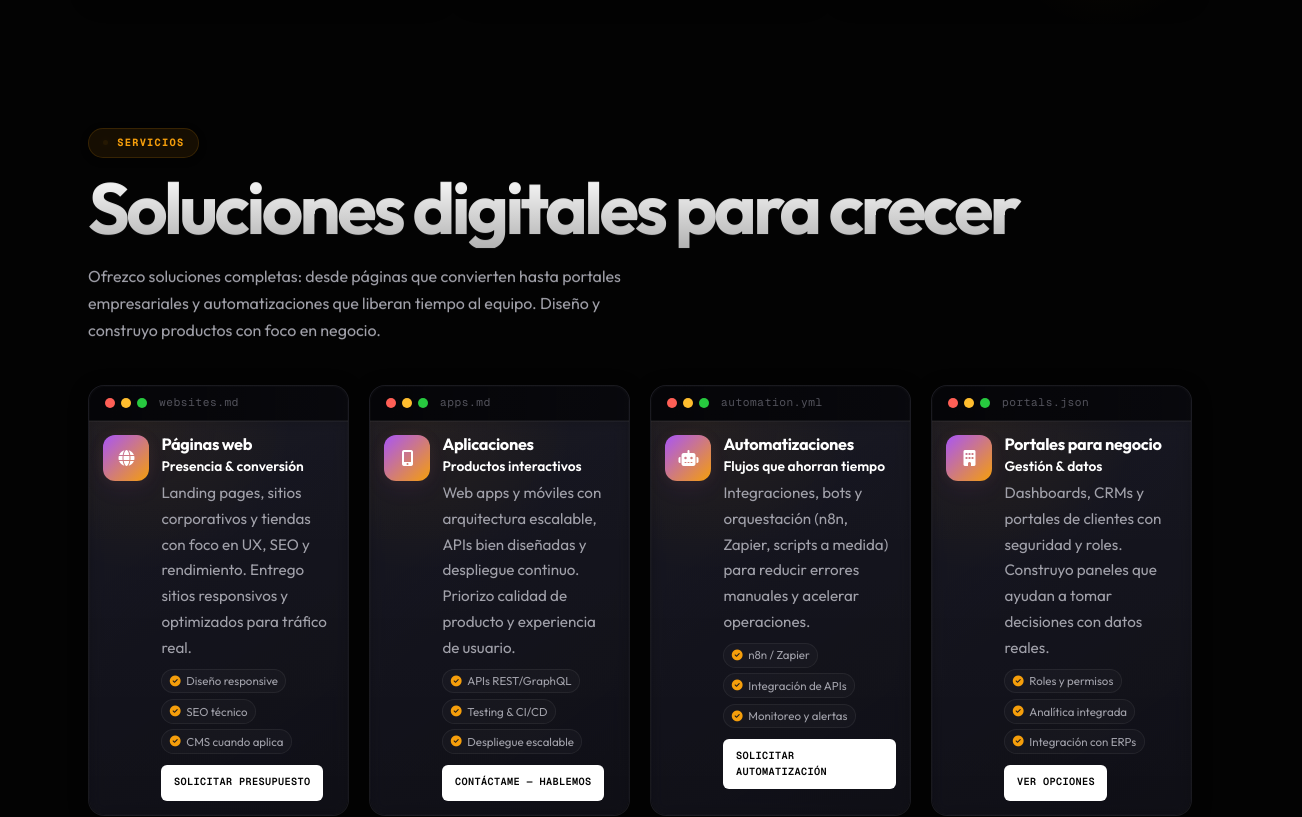
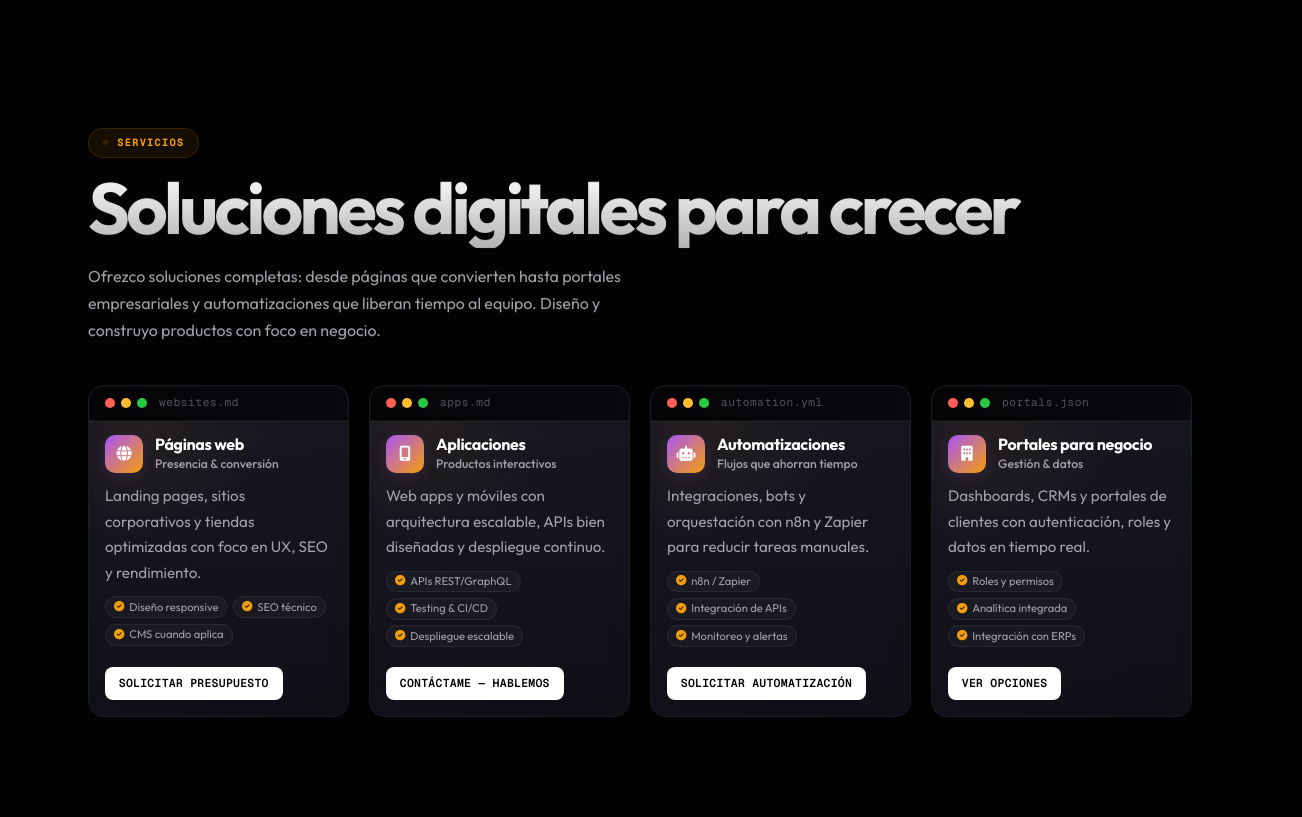
Before and after one commit to erazoandres/portafolio, a React (Vite) app: page / in a window 1280 px wide. Shown: the part 1269-2086 px from the top of the page, 1302 px wide, since content can reach past the window. Built offline with nearby package versions, Linux system fonts and the light colour scheme.

Commit message:
style: optimize service-card layout to be compact and space-efficient

```diff
--- a/src/components/ServicesSection.jsx
+++ b/src/components/ServicesSection.jsx
@@ -22,13 +22,16 @@ export default function ServicesSection() {
           <FadeIn key={svc.title}>
             <TerminalCard filename={svc.file} className="service-card">
               <div className="service-card-inner">
+                <div className="service-card-header">
                   <div className="service-icon-circle" aria-hidden="true">
                     <i className={svc.icon}></i>
                   </div>
+                  <div className="service-title-group">
+                    <h3>{svc.title}</h3>
+                    <span className="service-tagline">{svc.tagline}</span>
+                  </div>
+                </div>
 
-                <div className="service-body">
-                  <h3>{svc.title}</h3>
-                  <p className="service-tagline">{svc.tagline}</p>
                 <p className="service-desc">{svc.desc}</p>
 
                 {svc.features && (
@@ -46,7 +49,6 @@ export default function ServicesSection() {
                   )}
                 </div>
               </div>
-              </div>
             </TerminalCard>
           </FadeIn>
         ))}
--- a/src/data/index.js
+++ b/src/data/index.js
@@ -167,7 +167,7 @@ export const servicesData = [
     file: 'websites.md',
     icon: 'fas fa-globe',
     tagline: 'Presencia & conversión',
-    desc: 'Landing pages, sitios corporativos y tiendas con foco en UX, SEO y rendimiento. Entrego sitios responsivos y optimizados para tráfico real.',
+    desc: 'Landing pages, sitios corporativos y tiendas optimizadas con foco en UX, SEO y rendimiento.',
     cta: 'Solicitar presupuesto',
     projectsLink: null,
     features: ['Diseño responsive', 'SEO técnico', 'CMS cuando aplica'],
@@ -177,7 +177,7 @@ export const servicesData = [
     file: 'apps.md',
     icon: 'fas fa-mobile-alt',
     tagline: 'Productos interactivos',
-    desc: 'Web apps y móviles con arquitectura escalable, APIs bien diseñadas y despliegue continuo. Priorizo calidad de producto y experiencia de usuario.',
+    desc: 'Web apps y móviles con arquitectura escalable, APIs bien diseñadas y despliegue continuo.',
     cta: 'Contáctame — hablemos',
     projectsLink: null,
     features: ['APIs REST/GraphQL', 'Testing & CI/CD', 'Despliegue escalable'],
@@ -187,7 +187,7 @@ export const servicesData = [
     file: 'automation.yml',
     icon: 'fas fa-robot',
     tagline: 'Flujos que ahorran tiempo',
-    desc: 'Integraciones, bots y orquestación (n8n, Zapier, scripts a medida) para reducir errores manuales y acelerar operaciones.',
+    desc: 'Integraciones, bots y orquestación con n8n y Zapier para reducir tareas manuales.',
     cta: 'Solicitar automatización',
     projectsLink: null,
     features: ['n8n / Zapier', 'Integración de APIs', 'Monitoreo y alertas'],
@@ -197,7 +197,7 @@ export const servicesData = [
     file: 'portals.json',
     icon: 'fas fa-building',
     tagline: 'Gestión & datos',
-    desc: 'Dashboards, CRMs y portales de clientes con seguridad y roles. Construyo paneles que ayudan a tomar decisiones con datos reales.',
+    desc: 'Dashboards, CRMs y portales de clientes con autenticación, roles y datos en tiempo real.',
     cta: 'Ver opciones',
     projectsLink: null,
     features: ['Roles y permisos', 'Analítica integrada', 'Integración con ERPs'],
--- a/src/style.css
+++ b/src/style.css
@@ -379,108 +379,78 @@ img {
 /* ─── SERVICES GRID ─── */
 .services-grid {
   display: grid;
-  grid-template-columns: repeat(auto-fit, minmax(240px, 1fr));
-  gap: clamp(0.85rem, 1.8vw, 1.25rem);
+  grid-template-columns: repeat(auto-fit, minmax(260px, 1fr));
+  gap: clamp(0.85rem, 1.5vw, 1.1rem);
   align-items: stretch;
-  margin-top: 2.25rem;
-}
-
-.service-card .service-icon {
-  font-size: 1.4rem;
-  width: 48px;
-  height: 48px;
+  margin-top: 1.75rem;
+}
+
+.service-card {
+  transition: transform var(--transition-spring), box-shadow var(--transition-smooth), border-color var(--transition-smooth);
+  will-change: transform, box-shadow;
+}
+
+.service-card .term-body {
+  padding: 0.85rem 1rem 1rem 1rem;
+}
+
+.service-card .service-card-inner {
+  display: flex;
+  flex-direction: column;
+  height: 100%;
+}
+
+.service-card-header {
+  display: flex;
+  align-items: center;
+  gap: 0.75rem;
+  margin-bottom: 0.4rem;
+}
+
+.service-icon-circle {
+  width: 38px;
+  height: 38px;
+  border-radius: 10px;
   display: inline-flex;
   align-items: center;
   justify-content: center;
-  border-radius: 12px;
-  background: linear-gradient(90deg, rgba(255,255,255,0.03), rgba(255,255,255,0.01));
-  color: var(--accent-secondary);
-  margin-bottom: 0.6rem;
-}
-
-.service-card .service-tagline {
-  font-weight: 600;
-  color: var(--text-primary);
-  margin-bottom: 0.25rem;
-  font-size: 0.86rem;
-  line-height: 1.35;
-}
-
-.service-actions {
-  margin-top: 0.65rem;
-  display: flex;
-  flex-wrap: wrap;
-  gap: 0.45rem;
-}
-
-/* Ensure focus visibility for keyboard users */
+  font-size: 0.95rem;
+  color: #fff;
+  background: linear-gradient(135deg, var(--accent-secondary), var(--accent));
+  box-shadow: 0 4px 14px rgba(168, 85, 247, 0.15);
+  flex-shrink: 0;
+}
+
+.service-title-group h3 {
+  margin: 0;
+  font-size: 1rem;
+  font-weight: 700;
+  line-height: 1.2;
+}
+
+.service-tagline {
+  display: block;
+  font-size: 0.76rem;
+  color: var(--text-secondary);
+  font-weight: 500;
+}
+
 .service-card:focus {
   outline: 3px solid rgba(245,158,11,0.12);
   outline-offset: 4px;
 }
 
-/* Enhanced service card visuals */
-.services-section {
-  position: relative;
-}
-
-.services-ambient {
-  position: absolute;
-  inset: -40% -10% auto -10%;
-  height: 320px;
-  background: radial-gradient(600px circle at 15% 30%, rgba(168,85,247,0.06), transparent 20%), radial-gradient(400px circle at 85% 60%, rgba(245,158,11,0.04), transparent 25%);
-  pointer-events: none;
-  z-index: 0;
-}
-
-.service-card {
-  transition: transform var(--transition-spring), box-shadow var(--transition-smooth), border-color var(--transition-smooth);
-  will-change: transform, box-shadow;
-}
-
-.service-card .term-body {
-  justify-content: stretch;
-  padding: 0.9rem;
-}
-
-.service-card .service-card-inner {
-  display: flex;
-  gap: 0.75rem;
-  align-items: flex-start;
-  height: 100%;
-}
-
-.service-icon-circle {
-  width: 46px;
-  height: 46px;
-  border-radius: 12px;
-  display: inline-flex;
-  align-items: center;
-  justify-content: center;
-  font-size: 1rem;
-  color: #fff;
-  background: linear-gradient(135deg, var(--accent-secondary), var(--accent));
-  box-shadow: 0 8px 22px rgba(168,85,247,0.08), 0 0 16px rgba(245,158,11,0.06);
-  flex-shrink: 0;
-}
-
 .service-card:hover {
-  transform: translateY(-8px) translateZ(0);
-  box-shadow: 0 20px 50px rgba(0,0,0,0.6), 0 0 36px rgba(168,85,247,0.05);
-  border-color: rgba(168,85,247,0.12);
-}
-
-.service-body h3 {
-  margin: 0 0 0.2rem 0;
-  font-size: 1.02rem;
-  line-height: 1.15;
+  transform: translateY(-6px) translateZ(0);
+  box-shadow: 0 16px 40px rgba(0,0,0,0.5), 0 0 28px rgba(168,85,247,0.06);
+  border-color: rgba(168,85,247,0.15);
 }
 
 .service-desc {
   color: var(--text-secondary);
-  margin-bottom: 0.45rem;
-  font-size: 0.84rem;
-  line-height: 1.48;
+  font-size: 0.82rem;
+  line-height: 1.45;
+  margin: 0.2rem 0 0.65rem 0;
 }
 
 .service-features {
@@ -488,34 +458,42 @@ img {
   display: flex;
   flex-wrap: wrap;
   gap: 0.35rem;
-  margin: 0.5rem 0 0;
+  margin: 0 0 0.85rem 0;
   padding: 0;
 }
 
 .service-features li {
-  display: flex;
-  align-items: center;
-  gap: 0.35rem;
+  display: inline-flex;
+  align-items: center;
+  gap: 0.3rem;
   color: var(--text-secondary);
-  font-size: 0.72rem;
+  font-size: 0.7rem;
   line-height: 1.2;
-  padding: 0.28rem 0.46rem;
+  padding: 0.2rem 0.5rem;
   border: 1px solid rgba(255, 255, 255, 0.06);
   border-radius: 999px;
-  background: rgba(255, 255, 255, 0.025);
+  background: rgba(255, 255, 255, 0.03);
 }
 
 .service-features .feature-dot {
   color: var(--accent);
-  font-size: 0.68rem;
-}
-
-/* CTA visual tweak inside terminal cards */
+  font-size: 0.65rem;
+}
+
+.service-actions {
+  margin-top: auto;
+  display: flex;
+  gap: 0.5rem;
+  padding-top: 0.4rem;
+}
+
 .service-actions .btn {
-  min-height: 36px;
-  padding: 0.5rem 0.72rem;
-  font-size: 0.64rem;
-  letter-spacing: 0.035em;
+  min-height: 32px;
+  padding: 0.38rem 0.8rem;
+  font-size: 0.72rem;
+  font-weight: 600;
+  letter-spacing: 0.02em;
+  border-radius: 8px;
 }
 
 @media (max-width: 720px) {
```
Lines whose indentation alone changed are shown as unchanged.
